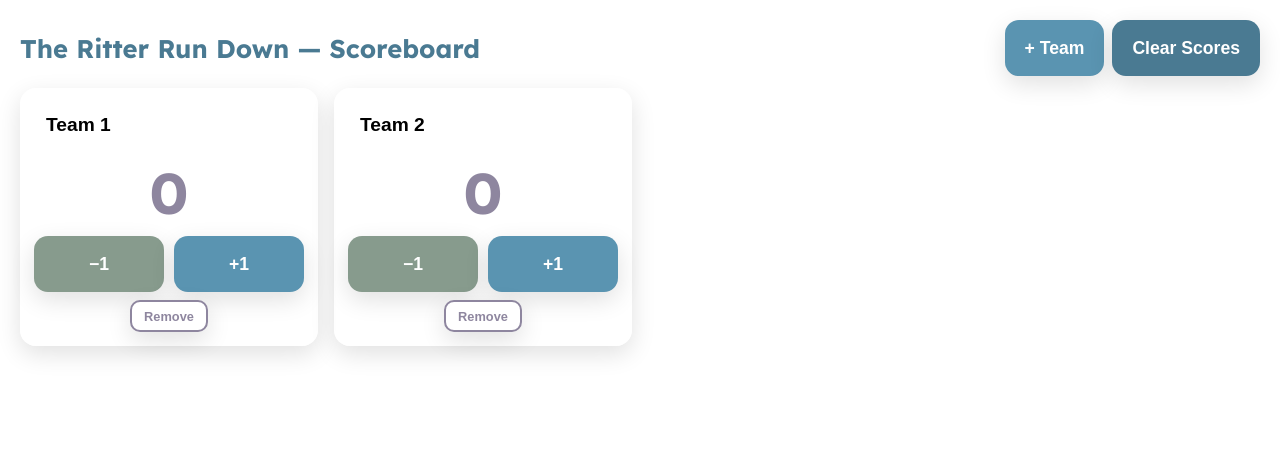
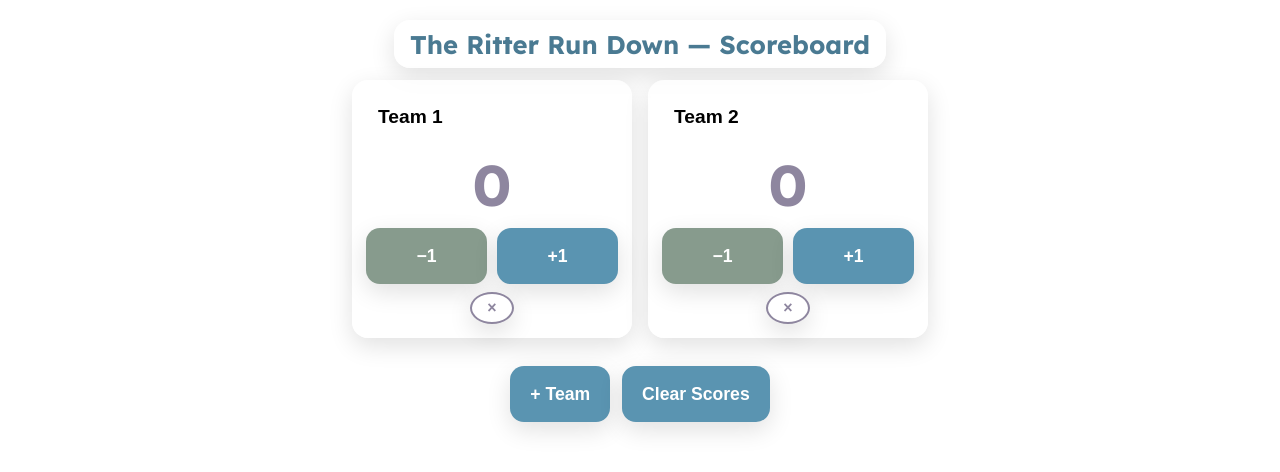
Before and after one commit to ispectechular/ScoreBoard, a plain HTML site: page index.html in a window 1280 px wide. Drawn offline with Linux system fonts and the light colour scheme.

Commit message:
Update index.html

```diff
--- a/index.html
+++ b/index.html
@@ -24,24 +24,24 @@
     html,body{ height:100%; margin:0; padding:0; background:transparent; font-family:"Lexend",system-ui; }
     body{ display:flex; width:100%; height:100%; }
 
-    .wrap{ flex:1; padding:clamp(8px,2vw,20px); display:flex; flex-direction:column; gap:clamp(8px,1.5vh,16px); }
-    .header{ display:flex; justify-content:space-between; align-items:center; }
-    .title{ font-weight:700; color:var(--blue); font-size:clamp(1.1rem,2.5vw,1.6rem); }
+    .wrap{ flex:1; padding:clamp(8px,2vw,20px); display:flex; flex-direction:column; gap:clamp(8px,1.5vh,16px); align-items:center; }
+    .header{ display:flex; justify-content:center; align-items:center; }
+    .title{ font-weight:700; color:var(--blue); font-size:clamp(1.1rem,2.5vw,1.6rem); background:rgba(255,255,255,0.8); padding:8px 16px; border-radius:var(--radius); box-shadow:var(--shadow); }
 
-    .actions{ display:flex; gap:8px; flex-wrap:wrap; }
+    .actions{ display:flex; justify-content:center; gap:12px; margin-top:16px; }
     button{ height:var(--btn-h); padding:0 clamp(16px,2vw,20px); border:none; border-radius:14px; font-weight:700; color:white; cursor:pointer; font-size:clamp(1rem,2vw,1.1rem); box-shadow:var(--shadow); transition:transform .06s ease, box-shadow .2s ease; }
     button:hover{ transform:translateY(-1px); box-shadow:0 4px 12px rgba(0,0,0,.15); }
     button:active{ transform:translateY(0); }
 
     #addTeam{ background:var(--teal); }
-    #clearScores{ background:var(--blue); }
+    #clearScores{ background:var(--teal); }
     .minus{ background:var(--sage); }
     .plus{ background:var(--teal); }
 
-    .remove{ background:white; color:var(--lav2); border:2px solid var(--lav2); font-size:0.8rem; height:32px; padding:0 12px; margin:0 auto; display:block; border-radius:10px; font-weight:700; }
+    .remove{ background:white; color:var(--lav2); border:2px solid var(--lav2); font-size:1rem; height:32px; width:32px; display:flex; align-items:center; justify-content:center; margin:0 auto; border-radius:50%; font-weight:700; cursor:pointer; }
 
-    .grid{ display:grid; grid-template-columns:repeat(auto-fill,minmax(min(260px,100%),1fr)); gap:clamp(10px,1.6vw,16px); }
-    .card{ background:rgba(255,255,255,0.8); border-radius:var(--radius); box-shadow:var(--shadow); padding:clamp(10px,1.2vw,14px); display:flex; flex-direction:column; gap:clamp(8px,1vh,12px); }
+    .grid{ display:flex; flex-wrap:wrap; justify-content:center; gap:clamp(10px,1.6vw,16px); width:100%; }
+    .card{ background:rgba(255,255,255,0.8); border-radius:var(--radius); box-shadow:var(--shadow); padding:clamp(10px,1.2vw,14px); display:flex; flex-direction:column; gap:clamp(8px,1vh,12px); min-width:240px; max-width:280px; }
     .name{ width:100%; border:none; border-radius:12px; padding:12px; font-weight:700; font-size:clamp(1rem,2.1vw,1.2rem); }
     .score{ text-align:center; color:var(--lav2); font-weight:700; font-size:clamp(2rem,7.5vw,3.6rem); }
     .row{ display:flex; gap:10px; }
@@ -54,13 +54,13 @@
   <div class="wrap" id="app">
     <div class="header">
       <div class="title">The Ritter Run Down — Scoreboard</div>
-      <div class="actions">
-        <button id="addTeam">+ Team</button>
-        <button id="clearScores">Clear Scores</button>
-      </div>
     </div>
 
     <div id="teams" class="grid" aria-live="polite"></div>
+    <div class="actions">
+      <button id="addTeam">+ Team</button>
+      <button id="clearScores">Clear Scores</button>
+    </div>
   </div>
 
   <template id="teamTemplate">
@@ -71,7 +71,7 @@
         <button class="btn minus" aria-label="Minus one">−1</button>
         <button class="btn plus" aria-label="Plus one">+1</button>
       </div>
-      <button class="btn remove" aria-label="Remove team">Remove</button>
+      <button class="btn remove" aria-label="Remove team">×</button>
     </div>
   </template>
 
```
